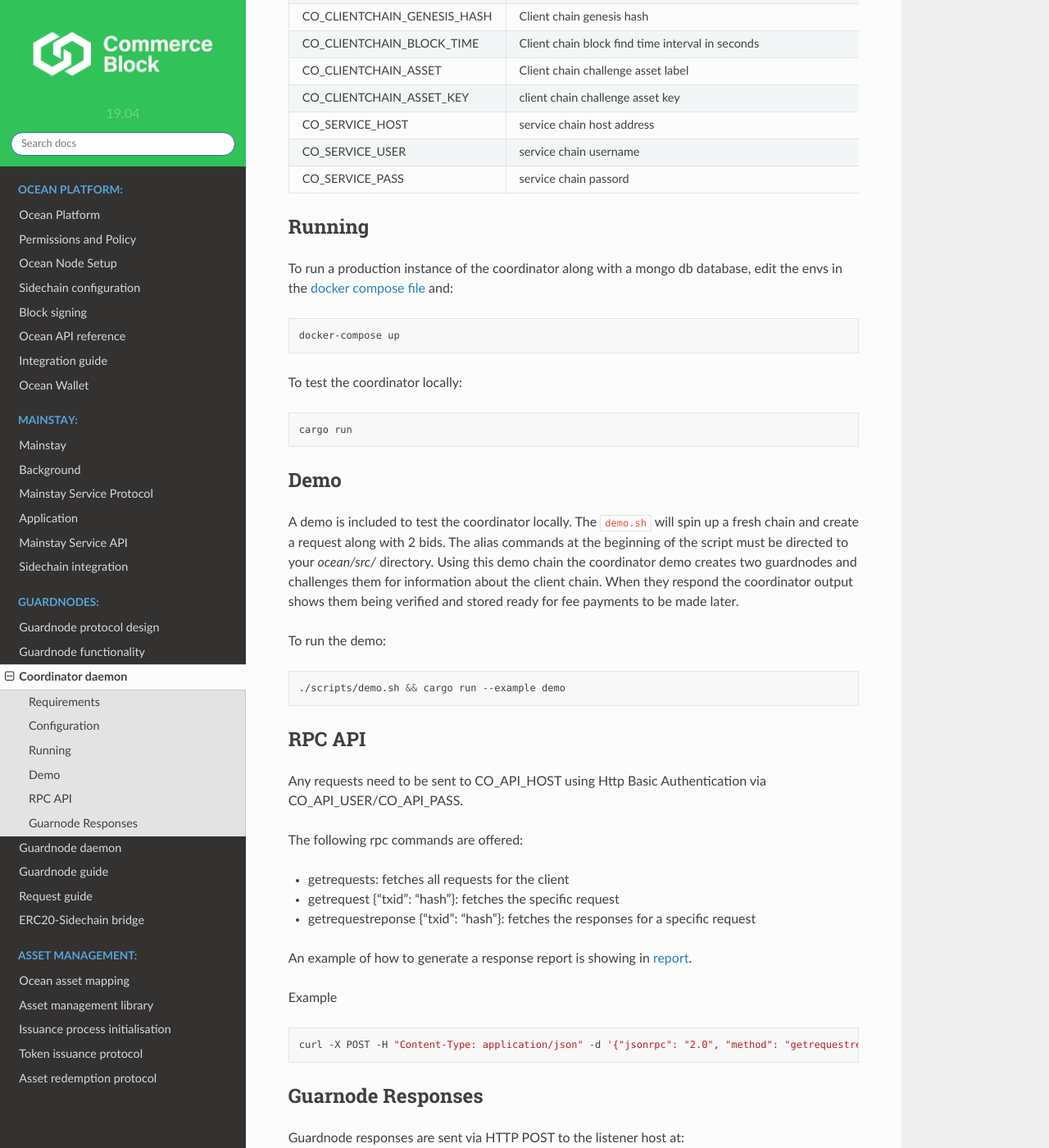
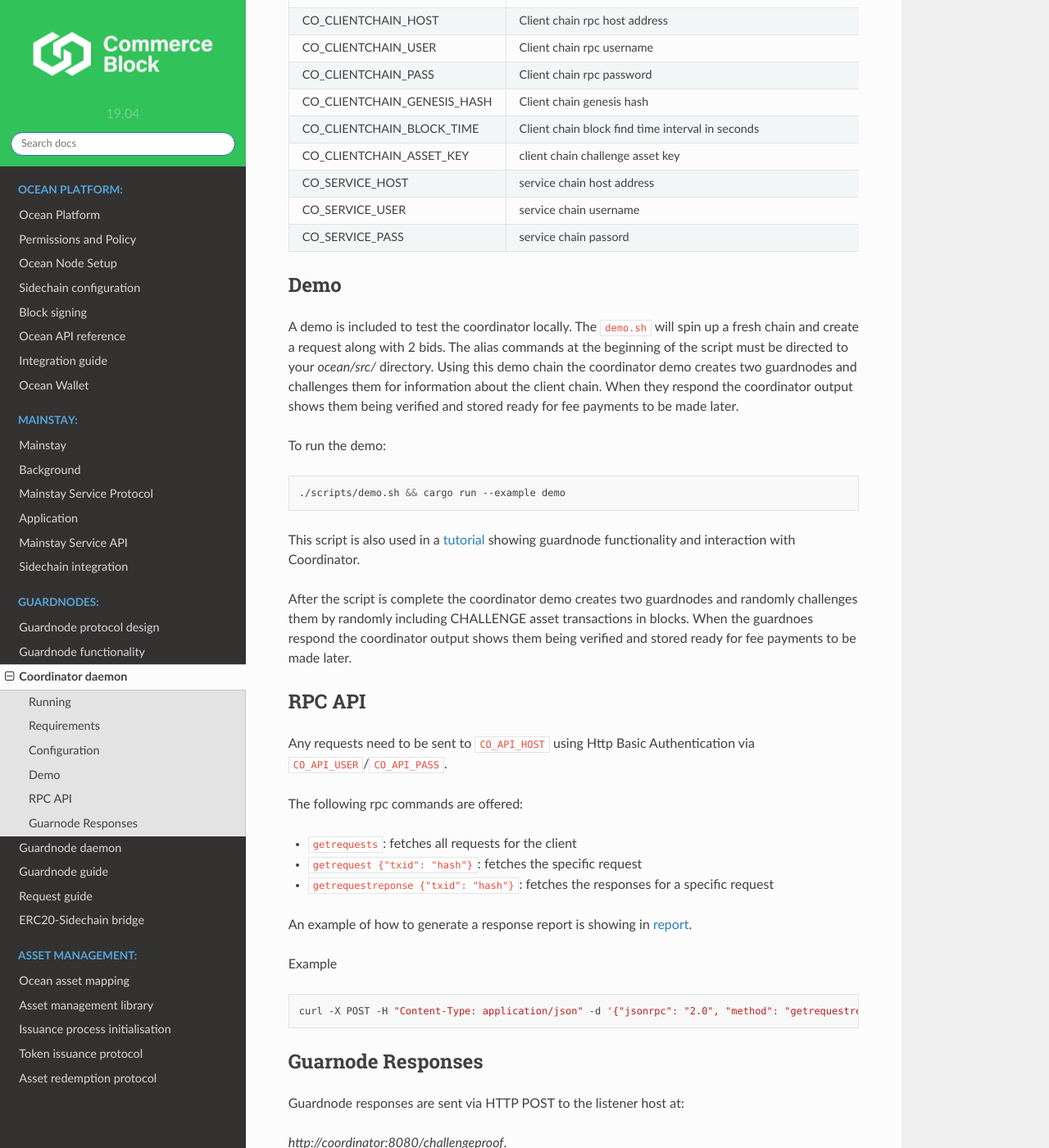
Before and after one commit to commerceblock/docs, a Sphinx documentation site: the page built from source/coordinator/index.rst, in a window 1280 px wide and 1400 px high, scrolled down 1324 px. Shown: the whole window at 82% size. Built offline with Sphinx 7.4.7 and the Read the Docs theme 2.0.0, drawn with Linux system fonts in a browser that asks for light colours; pages that are not in the unit, such as notebooks, are missing from menus; some of the changed text lies outside the part shown.

Commit message:
update demo

```diff
--- a/source/coordinator/index.rst
+++ b/source/coordinator/index.rst
@@ -1,5 +1,5 @@
 Coordinator daemon
-============
+==================
 
 The Coordinator daemon is responsible for verifying the operation of Guardnodes in the Commerceblock Covalence system. It is ran by the authority controlling the service chain with the following functionality:
 
@@ -7,6 +7,12 @@
 - Verify challenge responses (Verify that the response data is correct and is returned within a small enough period of time from when the challenge was sent)
 - Send guardnode fee payments at the end of each request service period
 - Query the connection status of the guardnode client chain node and obtain the current peer list
+
+
+Running
+-------
+Information on running a Coordinator daemon can be found in the Github `repository <https://github.com/commerceblock/coordinator>`_.
+
 
 Requirements
 ------------
@@ -62,8 +68,6 @@
 +-----------------------------+----------------------------------------------------------------------------+
 | CO_CLIENTCHAIN_BLOCK_TIME   | Client chain block find time interval in seconds                           |
 +-----------------------------+----------------------------------------------------------------------------+
-| CO_CLIENTCHAIN_ASSET        | Client chain challenge asset label                                         |
-+-----------------------------+----------------------------------------------------------------------------+
 | CO_CLIENTCHAIN_ASSET_KEY    | client chain challenge asset key                                           |
 +-----------------------------+----------------------------------------------------------------------------+
 | CO_SERVICE_HOST             | service chain host address                                                 |
@@ -73,21 +77,6 @@
 | CO_SERVICE_PASS             | service chain passord                                                      |
 +-----------------------------+----------------------------------------------------------------------------+
 
-
-Running
--------
-
-To run a production instance of the coordinator along with a mongo db database, edit the envs in the `docker compose file <https://github.com/commerceblock/coordinator/blob/develop/docker-compose.yml>`_ and:
-
-.. code-block:: bash
-
-  docker-compose up
-
-To test the coordinator locally:
-
-.. code-block:: bash
-
-  cargo run
 
 
 Demo
@@ -100,17 +89,20 @@
 
   ./scripts/demo.sh && cargo run --example demo
 
+This script is also used in a `tutorial <https://commerceblock.readthedocs.io/en/latest/guardnode/index.html#demo>`_ showing guardnode functionality and interaction with Coordinator.
+
+After the script is complete the coordinator demo creates two guardnodes and randomly challenges them by randomly including CHALLENGE asset transactions in blocks. When the guardnoes respond the coordinator output shows them being verified and stored ready for fee payments to be made later.
 
 RPC API
 -------
 
-Any requests need to be sent to CO_API_HOST using Http Basic Authentication via CO_API_USER/CO_API_PASS.
+Any requests need to be sent to ``CO_API_HOST`` using Http Basic Authentication via ``CO_API_USER``/``CO_API_PASS``.
 
 The following rpc commands are offered:
 
-* getrequests: fetches all requests for the client
-* getrequest {"txid": "hash"}: fetches the specific request
-* getrequestreponse {"txid": "hash"}: fetches the responses for a specific request
+* ``getrequests``: fetches all requests for the client
+* ``getrequest {"txid": "hash"}``: fetches the specific request
+* ``getrequestreponse {"txid": "hash"}``: fetches the responses for a specific request
 
 An example of how to generate a response report is showing in `report <https://github.com/commerceblock/coordinator/blob/develop/scripts/report.py>`_.
 
```
